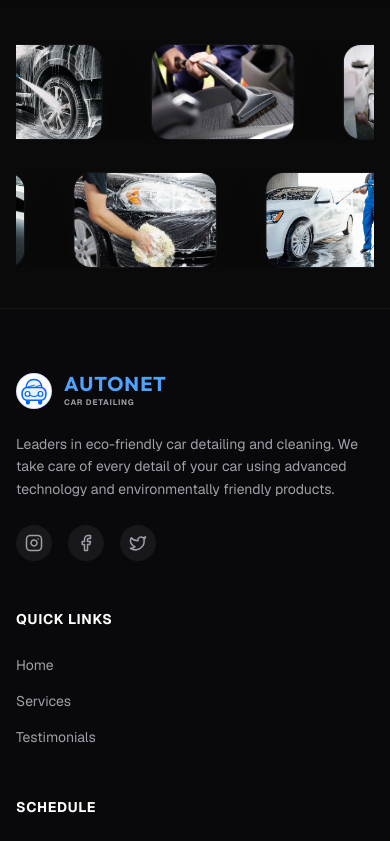
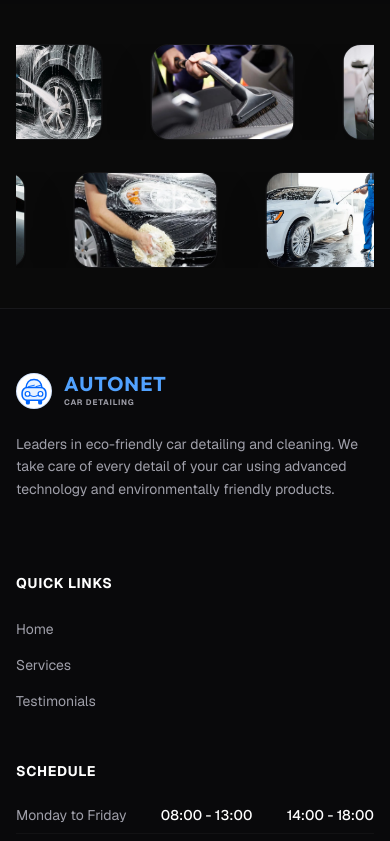
Before and after one commit to svanrell/autonet, a Next.js app: page / in a window 390 px wide. Shown: the part 3054-3895 px from the top of the page. Built offline with nearby package versions, Linux system fonts and the light colour scheme.

Commit message:
feat: create responsive footer component with brand info, navigation, schedule, and contact details

```diff
--- a/src/components/layout/footer.tsx
+++ b/src/components/layout/footer.tsx
@@ -33,17 +33,6 @@ export default function Footer() {
                         <p className="descripcion-marca">
                             {t("footer.description")}
                         </p>
-                        <div className="redes-sociales">
-                            <a href="https://instagram.com" target="_blank" rel="noopener noreferrer" className="icono-red" aria-label="Instagram">
-                                <svg xmlns="http://www.w3.org/2000/svg" width="18" height="18" viewBox="0 0 24 24" fill="none" stroke="currentColor" strokeWidth="2" strokeLinecap="round" strokeLinejoin="round" className="lucide lucide-instagram"><rect width="20" height="20" x="2" y="2" rx="5" ry="5" /><path d="M16 11.37A4 4 0 1 1 12.63 8 4 4 0 0 1 16 11.37z" /><line x1="17.5" x2="17.51" y1="6.5" y2="6.5" /></svg>
-                            </a>
-                            <a href="https://facebook.com" target="_blank" rel="noopener noreferrer" className="icono-red" aria-label="Facebook">
-                                <svg xmlns="http://www.w3.org/2000/svg" width="18" height="18" viewBox="0 0 24 24" fill="none" stroke="currentColor" strokeWidth="2" strokeLinecap="round" strokeLinejoin="round" className="lucide lucide-facebook"><path d="M18 2h-3a5 5 0 0 0-5 5v3H7v4h3v8h4v-8h3l1-4h-4V7a1 1 0 0 1 1-1h3z" /></svg>
-                            </a>
-                            <a href="https://twitter.com" target="_blank" rel="noopener noreferrer" className="icono-red" aria-label="Twitter">
-                                <svg xmlns="http://www.w3.org/2000/svg" width="18" height="18" viewBox="0 0 24 24" fill="none" stroke="currentColor" strokeWidth="2" strokeLinecap="round" strokeLinejoin="round" className="lucide lucide-twitter"><path d="M22 4s-.7 2.1-2 3.4c1.6 10-9.4 17.3-18 11.6 2.2.1 4.4-.6 6-2C3 15.5.5 9.6 3 5c2.2 2.6 5.6 4.1 9 4-.9-4.2 4-6.6 7-3.8 1.1 0 3-1.2 3-1.2z" /></svg>
-                            </a>
-                        </div>
                     </div>
 
                     {/* COLUMNA 2: ENLACES RÁPIDOS */}
```
